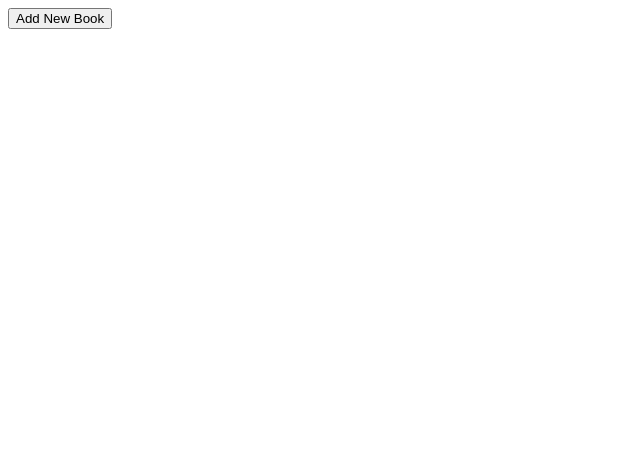
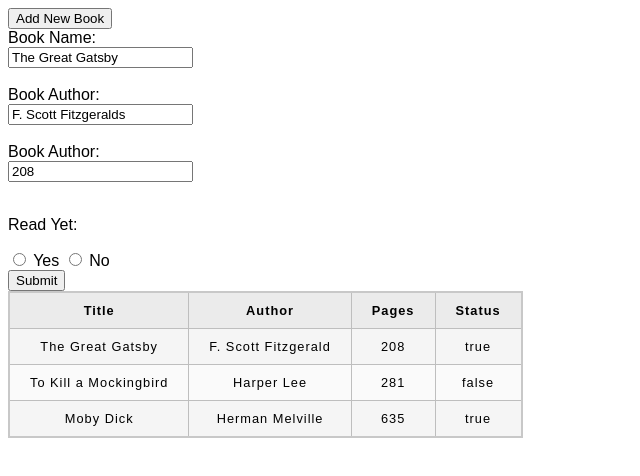
Before and after one commit to ZTanvir/Library, a plain HTML site: page index.html in a window 1280 px wide. Both pictures are taken after a click on the button "Add New Book". Shown: the whole page, without its empty margins (0-640 px from the left). Drawn offline with Linux system fonts and the light colour scheme.

Commit message:
Form added in html

```diff
--- a/index.html
+++ b/index.html
@@ -12,7 +12,23 @@
 
 <body>
     <div><button class="add-new-book">Add New Book</button></div>
-    <div>
+    <div class="book-form">
+        <!-- Book Name -->
+        <label for="bname">Book Name:</label><br>
+        <input type="text" id="bname" value="The Great Gatsby"><br><br>
+        <!-- Book Author -->
+        <label for="bauthor">Book Author:</label><br>
+        <input type="text" id="bauthor" value="F. Scott Fitzgeralds"><br><br>
+        <!-- Book Pages -->
+        <label for="bpages">Book Author:</label><br>
+        <input type="text" id="bpages" value="208"><br><br>
+        <!-- Read the book -->
+        <p>Read Yet:</p>
+        <input type="radio" name="readyet" value="Yes" id="yes">
+        <label for="yes">Yes</label>
+        <input type="radio" name="readyet" value="No" id="no">
+        <label for="no">No</label><br>
+        <button class="submit-book-info">Submit</button>
     </div>
     <table class="book-information"></table>
     <script src="./script/script.js"></script>
--- a/script/script.js
+++ b/script/script.js
@@ -63,7 +63,7 @@ for (let item of myLibrary) {
 }
 
 const btnEl = document.querySelector(".add-new-book");
-function showTable(e) {
-    tableEl.classList.toggle("hide-table");
+function showForm(e) {
+    bookFormEl.classList.toggle("hide-form");
 }
-btnEl.addEventListener("click", showTable);
+btnEl.addEventListener("click", showForm);
--- a/style/style.css
+++ b/style/style.css
@@ -8,7 +8,7 @@ table {
     letter-spacing: 1px;
     font-size: 0.8rem;
 }
-.hide-table {
+.hide-form {
     display: none;
 }
 
```
